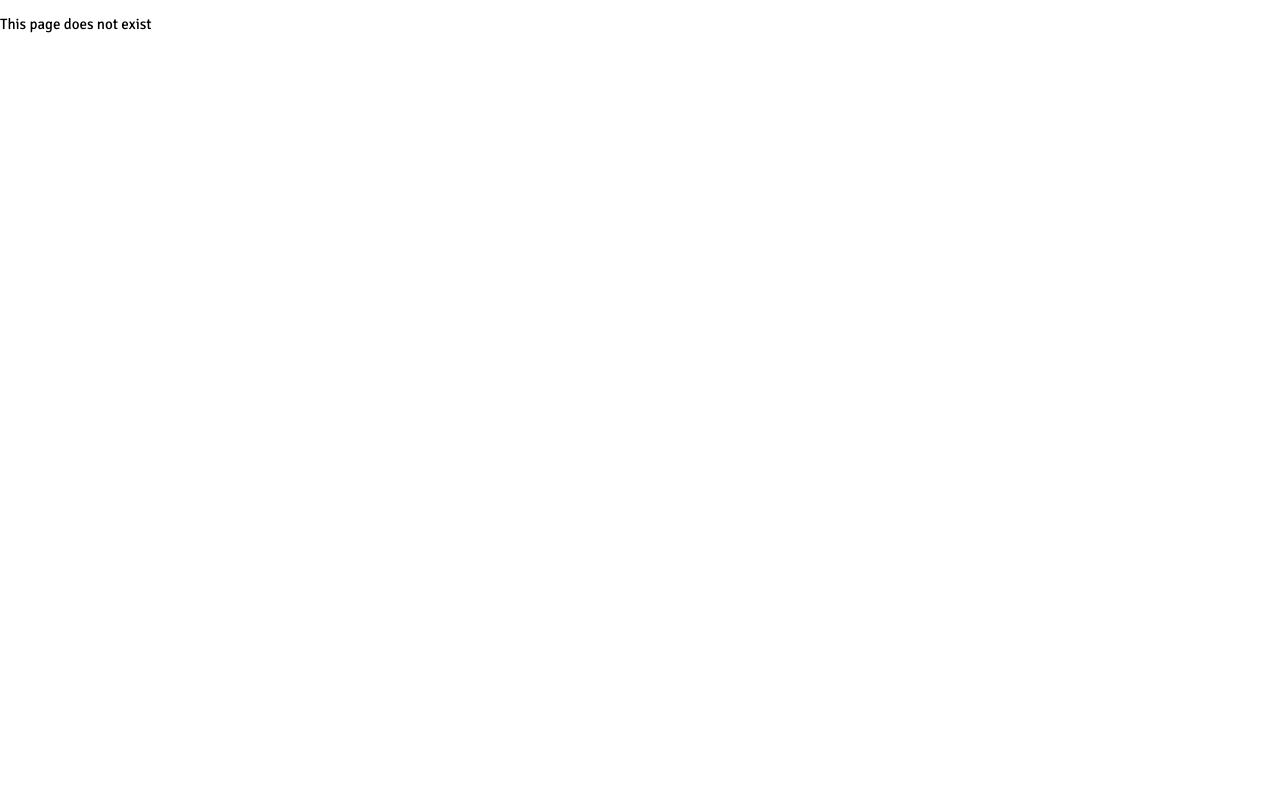
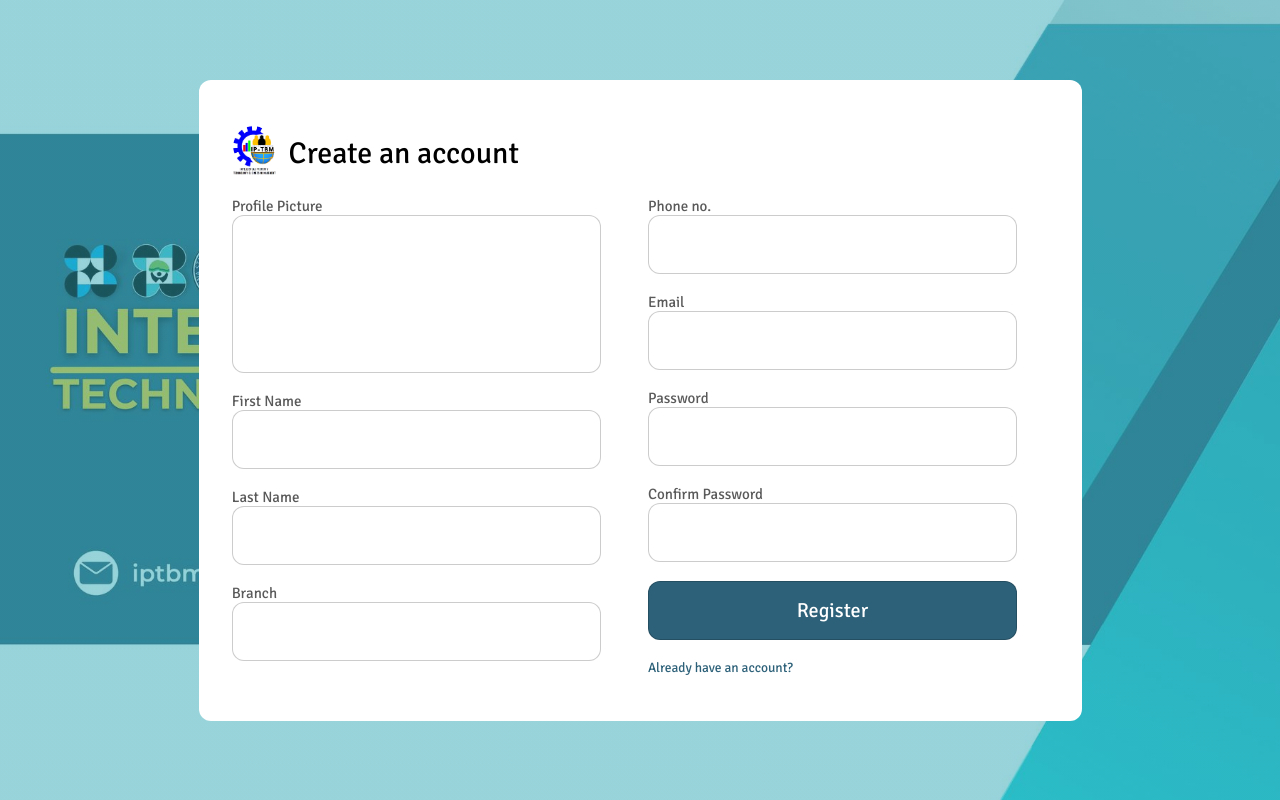
Before and after one commit to progchris00/LSPU-IPTBM-RTMS, a React (Vite) app: page /auth/sign-up in a window 1280 px wide. Built offline with nearby package versions, Linux system fonts and the light colour scheme.

Commit message:
add: create different page. need refractoring

```diff
--- a/src/App.jsx
+++ b/src/App.jsx
@@ -1,8 +1,9 @@
 import { BrowserRouter as Router, Routes, Route } from "react-router-dom";
 
 import Home from "./pages/home";
-import Login from "./pages/login";
-import SignUp from "./pages/signup";
+import Login from "./pages/auth/login";
+import SignUp from "./pages/auth/signup";
+import Forgot from "./pages/auth/forgot-password";
 import Error from "./pages/error";
 
 function App() {
@@ -11,8 +12,10 @@ function App() {
       <Router>
         <Routes>
           <Route path="/" element={<Home />} />
-          <Route path="/login" element={<Login />} />
-          <Route path="/sign-up" element={<SignUp />} />
+          <Route path="/home" element={<Home />} />
+          <Route path="/auth/login" element={<Login />} />
+          <Route path="/auth/sign-up" element={<SignUp />} />
+          <Route path="/auth/forgot-password" element={<Forgot />} />
           <Route path="*" element={<Error />} /> {/* If page do not exist*/}
         </Routes>
       </Router>
--- a/src/index.css
+++ b/src/index.css
@@ -45,11 +45,26 @@ main {
   align-items: center;
   flex-direction: column;
 
-  height: 530px;
-  width: 442px;
   border-radius: 12px;
   background-color: white;
   padding: 20px;
+}
+
+.login {
+  height: 530px;
+  width: 442px;
+}
+
+.forgot {
+  height: 440px;
+  width: 442px;
+}
+
+.create-account {
+  align-items: start;
+  justify-content: center;
+  height: 641px;
+  width: 883px;
 }
 
 .container img {
@@ -57,11 +72,31 @@ main {
   width: 70px;
 }
 
+#profile-picture {
+  height: 158px;
+  width: 369px;
+}
+
+.left-container,
+.right-container {
+  display: flex;
+  flex-direction: column;
+  gap: 19px;
+}
+
+.logo-title {
+  display: flex;
+}
+
 fieldset {
   border: none;
   display: flex;
   flex-direction: column;
   gap: 36px;
+}
+
+.sign-up {
+  flex-direction: row;
 }
 
 fieldset input {
@@ -87,6 +122,10 @@ fieldset input:focus {
   justify-content: space-between;
 }
 
+.forgot-password-options {
+  text-align: center;
+}
+
 .overlay {
   border-image-source: linear-gradient(var(--overlay), var(--overlay));
   border-image-slice: fill 1;
@@ -107,7 +146,8 @@ fieldset label {
   font-size: 1.35rem;
 }
 
-.login-page-options a {
+.login-page-options a,
+.forgot-password-options a {
   color: var(--green);
   text-decoration: none;
   font-size: 0.9rem;
--- /dev/null
+++ b/src/pages/auth/forgot-password.jsx
@@ -0,0 +1,31 @@
+import logoname from "../../assets/images/logo.png";
+import { Link } from "react-router-dom";
+
+function LoginPage() {
+  return (
+    <main className="overlay">
+      <div className="container forgot">
+        <img src={logoname} alt="" />
+        <h1>Forgot Password</h1>
+        <form id="forgot-password-form">
+          <fieldset>
+            <label htmlFor="email-or-phone">
+              Email
+              <input type="text" id="email-or-phone" required />
+            </label>
+            <input
+              type="submit"
+              className="submit-button"
+              value={"Send Reset Link"}
+            ></input>
+          </fieldset>
+        </form>
+        <div className="forgot-password-options">
+          <Link to="/auth/login">Already have an account?</Link>
+        </div>
+      </div>
+    </main>
+  );
+}
+
+export default LoginPage;
--- a/src/pages/login.jsx
+++ b/src/pages/auth/login.jsx
@@ -1,10 +1,10 @@
-import logoname from "../assets/images/logo.png";
+import logoname from "../../assets/images/logo.png";
 import { Link } from "react-router-dom";
 
 function LoginPage() {
   return (
     <main className="overlay">
-      <div className="container">
+      <div className="container login">
         <img src={logoname} alt="" />
         <h1>Login</h1>
         <form id="login-form">
@@ -25,8 +25,8 @@ function LoginPage() {
           </fieldset>
         </form>
         <div className="login-page-options">
-          <Link to="/sign-up">Create an account</Link>
-          <Link to="/forgot-password">Forgot Password?</Link>
+          <Link to="/auth/sign-up">Create an account</Link>
+          <Link to="/auth/forgot-password">Forgot Password?</Link>
         </div>
       </div>
     </main>
--- /dev/null
+++ b/src/pages/auth/signup.jsx
@@ -0,0 +1,65 @@
+import logoname from "../../assets/images/logo.png";
+import { Link } from "react-router-dom";
+
+function SignUpPage() {
+  return (
+    <main className="overlay">
+      <div className="container create-account">
+        <div className="logo-title">
+          <img src={logoname} alt="" />
+          <h1>Create an account</h1>
+        </div>
+        <form id="sign-up-form">
+          <fieldset className="sign-up">
+            <div className="left-container">
+              <label htmlFor="profile-picture">
+                Profile Picture
+                <input type="text" id="profile-picture" required />
+              </label>
+              <label htmlFor="first-name">
+                First Name
+                <input type="text" id="first-name" required />
+              </label>
+              <label htmlFor="last-name">
+                Last Name
+                <input type="text" id="last-name" required />
+              </label>
+              <label htmlFor="branch">
+                Branch
+                <input type="text" id="branch" required />
+              </label>
+            </div>
+            <div className="right-container">
+              <label htmlFor="phone-number">
+                Phone no.
+                <input type="tel" id="phone-number" required />
+              </label>
+              <label htmlFor="email">
+                Email
+                <input type="email" id="email" required />
+              </label>
+              <label htmlFor="password">
+                Password
+                <input type="password" id="password" required />
+              </label>
+              <label htmlFor="confirm-password">
+                Confirm Password
+                <input type="password" id="confirm-password" required />
+              </label>
+              <input
+                type="submit"
+                className="submit-button"
+                value={"Register"}
+              ></input>
+              <div className="login-page-options">
+                <Link to="/auth/login">Already have an account?</Link>
+              </div>
+            </div>
+          </fieldset>
+        </form>
+      </div>
+    </main>
+  );
+}
+
+export default SignUpPage;
--- a/src/pages/signup.jsx
+++ /dev/null
@@ -1,12 +0,0 @@
-import { Link } from "react-router-dom";
-
-function SignUpPage() {
-  return (
-    <div>
-      <p>SignUp</p>
-      <Link to="/login">Login</Link>
-    </div>
-  );
-}
-
-export default SignUpPage;
```
